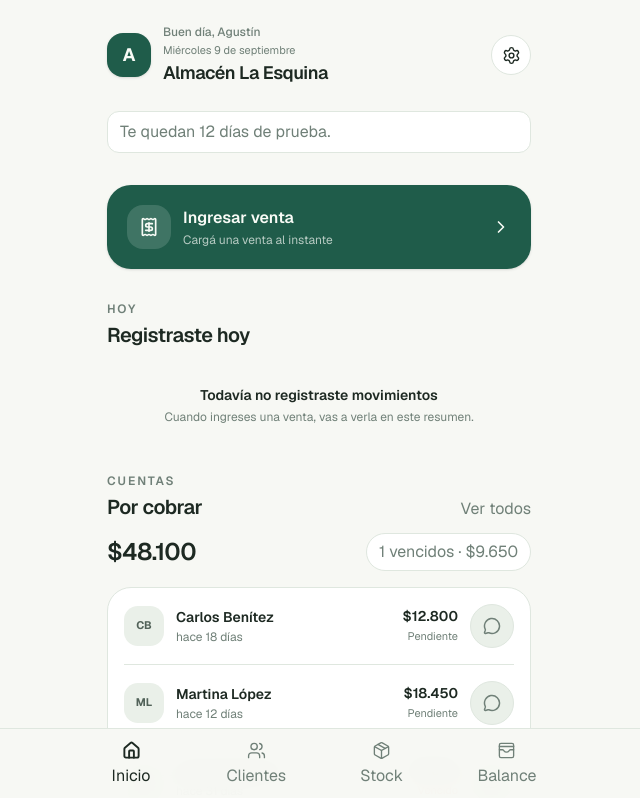
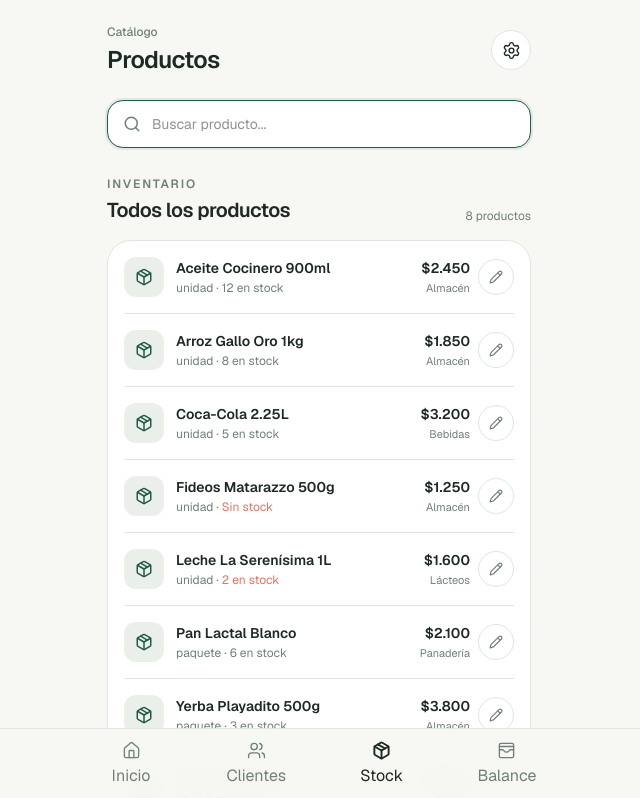
Before and after one commit to Damian-Jofre/prueba-IA-Coder, a Next.js app: page / in a window 1280 px wide. Shown: the top 798 px of the page, without its empty margins (321-961 px from the left). Built offline with nearby package versions, Linux system fonts and the light colour scheme.

Commit message:
Construye catálogo de productos y stock

```diff
--- a/src/app/layout.tsx
+++ b/src/app/layout.tsx
@@ -13,8 +13,8 @@ const geistMono = Geist_Mono({
 });
 
 export const metadata: Metadata = {
-  title: "Almacén La Esquina | Gestión diaria",
-  description: "Gestioná tus fiados, clientes, stock y balance desde un solo lugar.",
+  title: "Almacén La Esquina | Catálogo",
+  description: "Buscá productos, consultá precios y ajustá el stock de tu almacén.",
 };
 
 export default function RootLayout({
--- a/src/app/page.tsx
+++ b/src/app/page.tsx
@@ -1,23 +1,36 @@
 "use client";
 
-import { useState } from "react";
+import { useMemo, useRef, useState } from "react";
 import {
+  Check,
+  ChevronDown,
   ChevronRight,
   CircleDollarSign,
   Home,
-  MessageCircle,
   Package,
-  Receipt,
+  Pencil,
+  Plus,
+  Search,
   Settings,
   Users,
   WalletCards,
   X,
 } from "lucide-react";
 
-const customers = [
-  { name: "Carlos Benítez", detail: "hace 18 días", status: "pendiente", amount: "$12.800", initials: "CB" },
-  { name: "Martina López", detail: "hace 12 días", status: "pendiente", amount: "$18.450", initials: "ML" },
-  { name: "Sofía Rodríguez", detail: "hace 31 días", status: "vencido", amount: "$9.650", initials: "SR" },
+const products = [
+  { name: "Aceite Cocinero 900ml", category: "Almacén", price: "$2.450", unit: "unidad", stock: 12 },
+  { name: "Arroz Gallo Oro 1kg", category: "Almacén", price: "$1.850", unit: "unidad", stock: 8 },
+  { name: "Coca-Cola 2.25L", category: "Bebidas", price: "$3.200", unit: "unidad", stock: 5 },
+  { name: "Fideos Matarazzo 500g", category: "Almacén", price: "$1.250", unit: "unidad", stock: 0 },
+  { name: "Leche La Serenísima 1L", category: "Lácteos", price: "$1.600", unit: "unidad", stock: 2 },
+  { name: "Pan Lactal Blanco", category: "Panadería", price: "$2.100", unit: "paquete", stock: 6 },
+  { name: "Yerba Playadito 500g", category: "Almacén", price: "$3.800", unit: "paquete", stock: 3 },
+  { name: "Queso Cremoso", category: "Lácteos", price: "$8.900", unit: "kg", stock: 1.5 },
+];
+
+const noPriceProducts = [
+  { name: "Agua mineral 500ml", category: "Bebidas" },
+  { name: "Galletitas surtidas", category: "Almacén" },
 ];
 
 const navItems = [
@@ -27,59 +40,58 @@ const navItems = [
   { label: "Balance", icon: WalletCards },
 ];
 
-export default function HomePage() {
-  const [activeNav, setActiveNav] = useState("Inicio");
+function normalize(value: string) {
+  return value
+    .toLocaleLowerCase("es")
+    .normalize("NFD")
+    .replace(/[\u0300-\u036f]/g, "")
+    .trim();
+}
+
+export default function CatalogPage() {
+  const [activeNav, setActiveNav] = useState("Stock");
+  const [query, setQuery] = useState("");
   const [showSettings, setShowSettings] = useState(false);
-  const [showSaleFeedback, setShowSaleFeedback] = useState(false);
-  const [showTrialWarning, setShowTrialWarning] = useState(false);
-  const [whatsappCustomer, setWhatsappCustomer] = useState<string | null>(null);
+  const [showNoPrice, setShowNoPrice] = useState(false);
+  const [editingProduct, setEditingProduct] = useState<string | null>(null);
+  const [savedProduct, setSavedProduct] = useState<string | null>(null);
+  const inputRef = useRef<HTMLInputElement>(null);
 
-  const hasBalance = customers.length > 0;
-  const hasTodayActivity = false;
-  const hasLowStock = true;
-  const overdueCount = customers.filter((customer) => customer.status === "vencido").length;
+  const filteredProducts = useMemo(() => {
+    const normalizedQuery = normalize(query);
+    if (!normalizedQuery) return products;
+    return products.filter((product) => normalize(product.name).includes(normalizedQuery));
+  }, [query]);
 
   return (
     <main className="min-h-screen bg-background text-foreground">
       <div className="mx-auto flex min-h-screen w-full max-w-[480px] flex-col px-5 pb-28 pt-6 sm:px-7">
         <header className="flex items-center justify-between">
-          <div className="flex items-center gap-3">
-            <div className="flex size-11 items-center justify-center rounded-2xl bg-primary text-primary-foreground shadow-sm"><span className="text-lg font-bold">A</span></div>
-            <div>
-              <p className="text-xs font-medium text-muted-foreground">Buen día, Agustín</p>
-              <p className="mt-0.5 text-[11px] text-muted-foreground">Miércoles 9 de septiembre</p>
-              <p className="text-lg font-semibold tracking-tight">Almacén La Esquina</p>
-            </div>
+          <div>
+            <p className="text-xs font-medium text-muted-foreground">Catálogo</p>
+            <h1 className="mt-1 text-2xl font-semibold tracking-tight">Productos</h1>
           </div>
-          <button className="flex size-10 items-center justify-center rounded-full border border-border bg-card text-foreground" aria-label="Abrir Ajustes" onClick={() => setShowSettings(!showSettings)}><Settings className="size-[19px]" strokeWidth={1.8} /></button>
+          <button className="flex size-10 items-center justify-center rounded-full border border-border bg-card" aria-label="Abrir Ajustes" onClick={() => setShowSettings(true)}><Settings className="size-[19px]" strokeWidth={1.8} /></button>
         </header>
 
-        {showSettings && <div className="mt-3 rounded-2xl border border-border bg-card p-4 text-sm shadow-sm"><div className="flex items-start justify-between"><div><p className="font-semibold">Ajustes</p><p className="mt-1 text-muted-foreground">Configurá tu almacén y preferencias.</p></div><button aria-label="Cerrar Ajustes" onClick={() => setShowSettings(false)}><X className="size-4 text-muted-foreground" /></button></div></div>}
+        {showSettings && <div className="mt-4 rounded-2xl border border-border bg-card p-4 text-sm shadow-sm"><div className="flex items-start justify-between"><div><p className="font-semibold">Ajustes</p><p className="mt-1 text-muted-foreground">Configurá tu almacén y preferencias.</p></div><button aria-label="Cerrar Ajustes" onClick={() => setShowSettings(false)}><X className="size-4 text-muted-foreground" /></button></div></div>}
 
-        <button className={`mt-6 w-full rounded-xl border px-3 py-2 text-left text-xs ${showTrialWarning ? "border-accent/30 bg-accent/10 text-foreground" : "border-border bg-card text-muted-foreground"}`} onClick={() => setShowTrialWarning(!showTrialWarning)}>{showTrialWarning ? "Sin conexión — los datos pueden no estar actualizados." : "Te quedan 12 días de prueba."}</button>
+        <div className="relative mt-6">
+          <Search className="pointer-events-none absolute left-4 top-1/2 size-[18px] -translate-y-1/2 text-muted-foreground" />
+          <input ref={inputRef} autoFocus value={query} onChange={(event) => setQuery(event.target.value)} placeholder="Buscar producto..." aria-label="Buscar producto" className="h-12 w-full rounded-2xl border border-border bg-card pl-11 pr-11 text-sm outline-none transition focus:border-primary focus:ring-2 focus:ring-primary/10" />
+          {query && <button aria-label="Limpiar búsqueda" onClick={() => { setQuery(""); inputRef.current?.focus(); }} className="absolute right-3 top-1/2 flex size-8 -translate-y-1/2 items-center justify-center rounded-full text-muted-foreground"><X className="size-4" /></button>}
+        </div>
 
-        <section className="mt-8" aria-label="Ingresar venta">
-          <button className="flex w-full items-center justify-between rounded-3xl bg-primary px-5 py-5 text-left text-primary-foreground shadow-sm transition-transform active:scale-[0.98]" onClick={() => setShowSaleFeedback(true)}>
-            <span className="flex items-center gap-3"><span className="flex size-11 items-center justify-center rounded-2xl bg-primary-foreground/15"><Receipt className="size-5" /></span><span><span className="block text-base font-semibold">Ingresar venta</span><span className="mt-0.5 block text-xs text-primary-foreground/70">Cargá una venta al instante</span></span></span><ChevronRight className="size-5" />
-          </button>
-          {showSaleFeedback && <p className="mt-2 text-xs font-medium text-muted-foreground">Venta lista para cargar.</p>}
-        </section>
+        <div className="mt-7 flex items-end justify-between"><div><p className="text-xs font-semibold uppercase tracking-[0.16em] text-muted-foreground">Inventario</p><h2 className="mt-1 text-xl font-semibold tracking-tight">Todos los productos</h2></div><span className="text-xs text-muted-foreground">{filteredProducts.length} productos</span></div>
 
-        <section className="mt-8" aria-labelledby="today-heading">
-          <div><p className="text-xs font-semibold uppercase tracking-[0.16em] text-muted-foreground">Hoy</p><h2 id="today-heading" className="mt-1 text-xl font-semibold tracking-tight">Registraste hoy</h2></div>
-          <div className="mt-4 px-5 py-5 text-center">{hasTodayActivity ? <p className="text-sm font-semibold">Tu actividad aparece acá</p> : <><p className="text-sm font-semibold">Todavía no registraste movimientos</p><p className="mt-1 text-xs text-muted-foreground">Cuando ingreses una venta, vas a verla en este resumen.</p></>}</div>
-        </section>
+        {filteredProducts.length > 0 ? <div className="mt-4 flex flex-col divide-y divide-border rounded-3xl border border-border bg-card px-4">
+          {filteredProducts.map((product) => <div key={product.name} className="flex items-center gap-3 py-4"><span className="flex size-10 shrink-0 items-center justify-center rounded-xl bg-muted text-primary"><Package className="size-[18px]" /></span><span className="min-w-0 flex-1"><span className="block truncate text-sm font-semibold">{product.name}</span><span className="mt-0.5 block text-xs text-muted-foreground">{product.unit} · <span className={product.stock <= 2 ? "text-accent" : ""}>{product.stock === 0 ? "Sin stock" : `${product.stock} en stock`}</span></span></span><span className="flex shrink-0 items-center gap-2 text-right"><span><span className="block text-sm font-semibold">{product.price}</span><span className="mt-0.5 block text-[11px] text-muted-foreground">{product.category}</span></span><button onClick={() => setEditingProduct(product.name)} aria-label={`Ajustar stock de ${product.name}`} className="flex size-9 items-center justify-center rounded-full border border-border text-muted-foreground"><Pencil className="size-3.5" /></button></span></div>)}
+        </div> : <div className="mt-4 rounded-3xl border border-border bg-card px-5 py-10 text-center"><Search className="mx-auto size-7 text-muted-foreground" /><p className="mt-3 text-sm font-semibold">No encontramos productos</p><p className="mt-1 text-xs text-muted-foreground">Probá con otro nombre o revisá la ortografía.</p></div>}
 
-        <section className="mt-7" aria-labelledby="receivable-heading">
-          <div className="flex items-end justify-between"><div><p className="text-xs font-semibold uppercase tracking-[0.16em] text-muted-foreground">Cuentas</p><h2 id="receivable-heading" className="mt-1 text-xl font-semibold tracking-tight">Por cobrar</h2></div><button className="text-sm font-semibold text-muted-foreground underline-offset-4 hover:underline">Ver todos</button></div>
-          {hasBalance ? <><div className="mt-3 flex items-center justify-between"><span className="text-2xl font-semibold tracking-tight">$48.100</span><button className="rounded-full border border-border bg-card px-3 py-1.5 text-xs font-medium text-muted-foreground">{overdueCount} vencidos · $9.650</button></div><div className="mt-4 flex flex-col divide-y divide-border rounded-3xl border border-border bg-card px-4">
-            {customers.map((customer) => <div key={customer.name} className="flex items-center gap-3 py-4"><span className="avatar avatar-neutral">{customer.initials}</span><span className="min-w-0 flex-1"><span className="block truncate text-sm font-semibold">{customer.name}</span><span className="mt-0.5 block truncate text-xs text-muted-foreground">{customer.detail}</span></span><span className="text-right"><span className="block text-sm font-semibold">{customer.amount}</span><span className={`mt-0.5 block text-[11px] capitalize ${customer.status === "vencido" ? "text-accent" : "text-muted-foreground"}`}>{customer.status}</span></span><button className="flex size-11 shrink-0 items-center justify-center rounded-full border border-border bg-muted text-muted-foreground" aria-label={`Revisar WhatsApp para ${customer.name}`} onClick={() => setWhatsappCustomer(customer.name)}><MessageCircle className="size-[18px]" /></button></div>)}
-          </div><button className="mt-3 flex w-full items-center justify-center gap-2 rounded-2xl border border-border bg-card py-3 text-sm font-semibold" onClick={() => setWhatsappCustomer("Registrar pago")}> <CircleDollarSign className="size-4 text-muted-foreground" />Registrar pago</button></> : <div className="mt-4 px-5 py-6 text-center"><p className="text-sm font-semibold">No tenés cuentas por cobrar</p><p className="mt-1 text-xs text-muted-foreground">Tus clientes con saldo van a aparecer acá.</p></div>}
-        </section>
+        <section className="mt-6"><button className="flex w-full items-center justify-between rounded-2xl border border-border bg-card px-4 py-3 text-left" onClick={() => setShowNoPrice(!showNoPrice)}><span><span className="block text-sm font-semibold">Productos sin precio</span><span className="mt-0.5 block text-xs text-muted-foreground">{noPriceProducts.length} pendientes de completar</span></span><ChevronDown className={`size-4 text-muted-foreground transition-transform ${showNoPrice ? "rotate-180" : ""}`} /></button>{showNoPrice && <div className="mt-2 flex flex-col divide-y divide-border rounded-2xl border border-border bg-card px-4">{noPriceProducts.map((product) => <div key={product.name} className="flex items-center justify-between py-3"><span><span className="block text-sm font-medium">{product.name}</span><span className="text-xs text-muted-foreground">{product.category}</span></span><button className="rounded-full border border-border px-3 py-1.5 text-xs font-medium">Completar</button></div>)}</div>}</section>
 
-        {hasLowStock && <section className="mt-6 flex items-center justify-between rounded-3xl bg-muted px-4 py-4"><div className="flex items-center gap-3"><span className="flex size-9 items-center justify-center rounded-xl bg-card text-muted-foreground"><Package className="size-4" /></span><span><span className="block text-sm font-semibold">Revisá tu stock</span><span className="block text-xs text-muted-foreground">3 productos tienen pocas unidades</span></span></div><ChevronRight className="size-4 text-muted-foreground" /></section>}
-
-        {whatsappCustomer && <div className="fixed inset-0 z-20 flex items-end justify-center bg-foreground/20 px-5 pb-6"><div className="w-full max-w-[440px] rounded-3xl border border-border bg-card p-5 shadow-lg"><div className="flex items-start justify-between"><div><p className="text-xs font-semibold uppercase tracking-[0.16em] text-muted-foreground">Revisión</p><h2 className="mt-1 text-lg font-semibold">Mensaje de WhatsApp</h2></div><button aria-label="Cerrar mensaje" onClick={() => setWhatsappCustomer(null)}><X className="size-5 text-muted-foreground" /></button></div><p className="mt-4 rounded-2xl bg-muted p-4 text-sm leading-6">Hola {whatsappCustomer}, ¿cómo estás? Te escribo para recordarte el saldo pendiente del almacén.</p><button className="mt-4 w-full rounded-2xl bg-primary py-3 text-sm font-semibold text-primary-foreground" onClick={() => setWhatsappCustomer(null)}>Editar mensaje</button></div></div>}
+        {editingProduct && <div className="fixed inset-0 z-20 flex items-end justify-center bg-foreground/20 px-5 pb-6"><div className="w-full max-w-[440px] rounded-3xl border border-border bg-card p-5 shadow-lg"><div className="flex items-start justify-between"><div><p className="text-xs font-semibold uppercase tracking-[0.16em] text-muted-foreground">Stock</p><h2 className="mt-1 text-lg font-semibold">Ajustar stock</h2><p className="mt-1 text-xs text-muted-foreground">{editingProduct}</p></div><button aria-label="Cerrar ajuste" onClick={() => setEditingProduct(null)}><X className="size-5 text-muted-foreground" /></button></div><label className="mt-5 block text-xs font-medium text-muted-foreground" htmlFor="stock-input">Cantidad actual</label><input id="stock-input" defaultValue={products.find((product) => product.name === editingProduct)?.stock} type="number" min="0" step="0.1" className="mt-2 h-12 w-full rounded-2xl border border-border bg-background px-4 text-sm outline-none focus:border-primary" /><button className="mt-4 flex w-full items-center justify-center gap-2 rounded-2xl bg-primary py-3 text-sm font-semibold text-primary-foreground" onClick={() => { setSavedProduct(editingProduct); setEditingProduct(null); }}><Check className="size-4" />Guardar cambio</button></div></div>}
+        {savedProduct && <button className="fixed bottom-24 left-1/2 z-10 flex -translate-x-1/2 items-center gap-2 rounded-full bg-foreground px-4 py-2.5 text-xs font-medium text-background shadow-lg" onClick={() => setSavedProduct(null)}><Check className="size-3.5" />Stock actualizado para {savedProduct}</button>}
       </div>
 
       <nav className="fixed inset-x-0 bottom-0 z-10 border-t border-border bg-background/95 px-5 pb-[max(12px,env(safe-area-inset-bottom))] pt-3 backdrop-blur-md" aria-label="Navegación principal"><div className="mx-auto flex max-w-[440px] items-center justify-between">{navItems.map(({ label, icon: Icon }) => { const isActive = activeNav === label; return <button key={label} onClick={() => setActiveNav(label)} className={`flex min-w-16 flex-col items-center gap-1 text-[11px] font-medium transition-colors ${isActive ? "text-foreground" : "text-muted-foreground"}`} aria-current={isActive ? "page" : undefined}><Icon className="size-[19px]" strokeWidth={isActive ? 2.4 : 1.7} /><span>{label}</span></button>; })}</div></nav>
```
